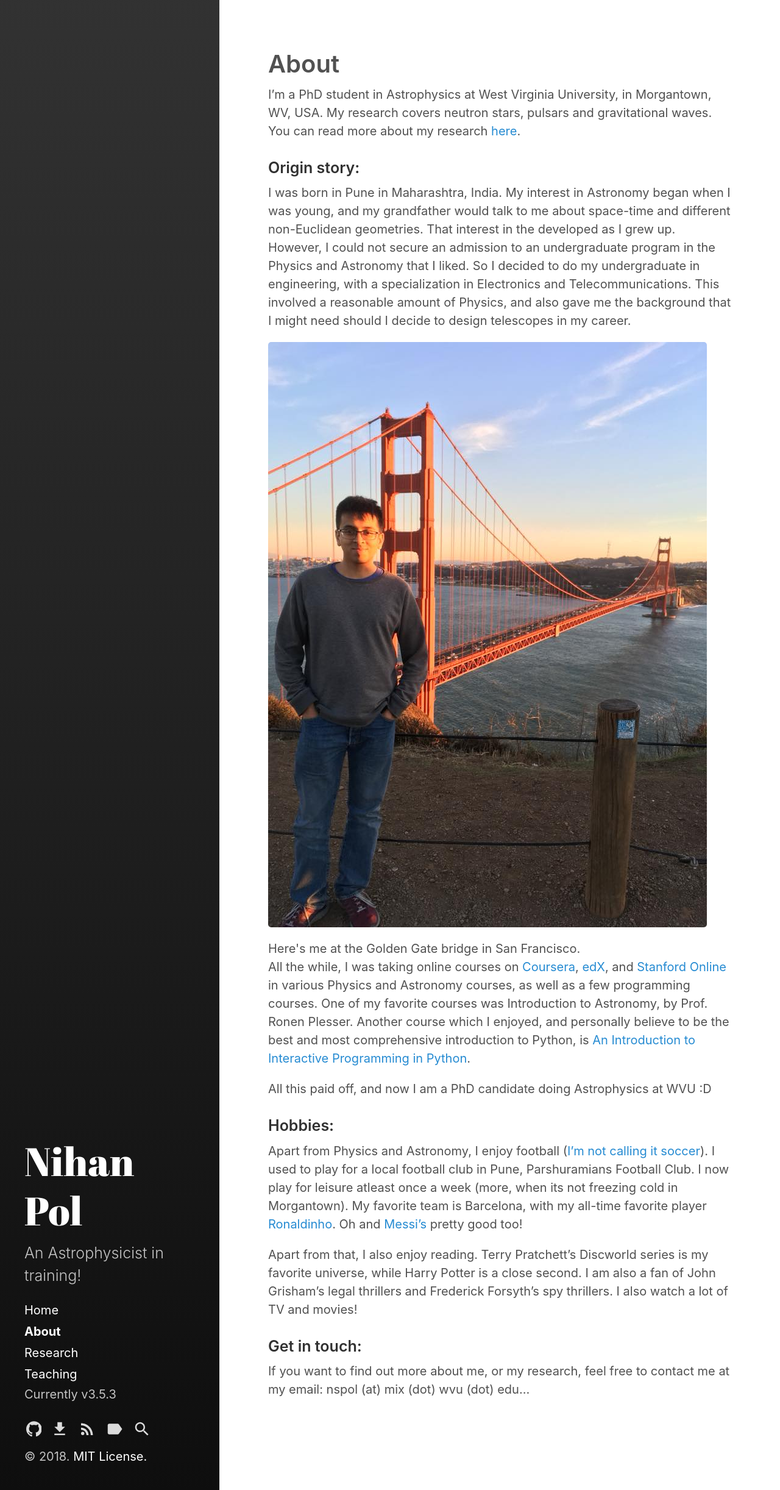
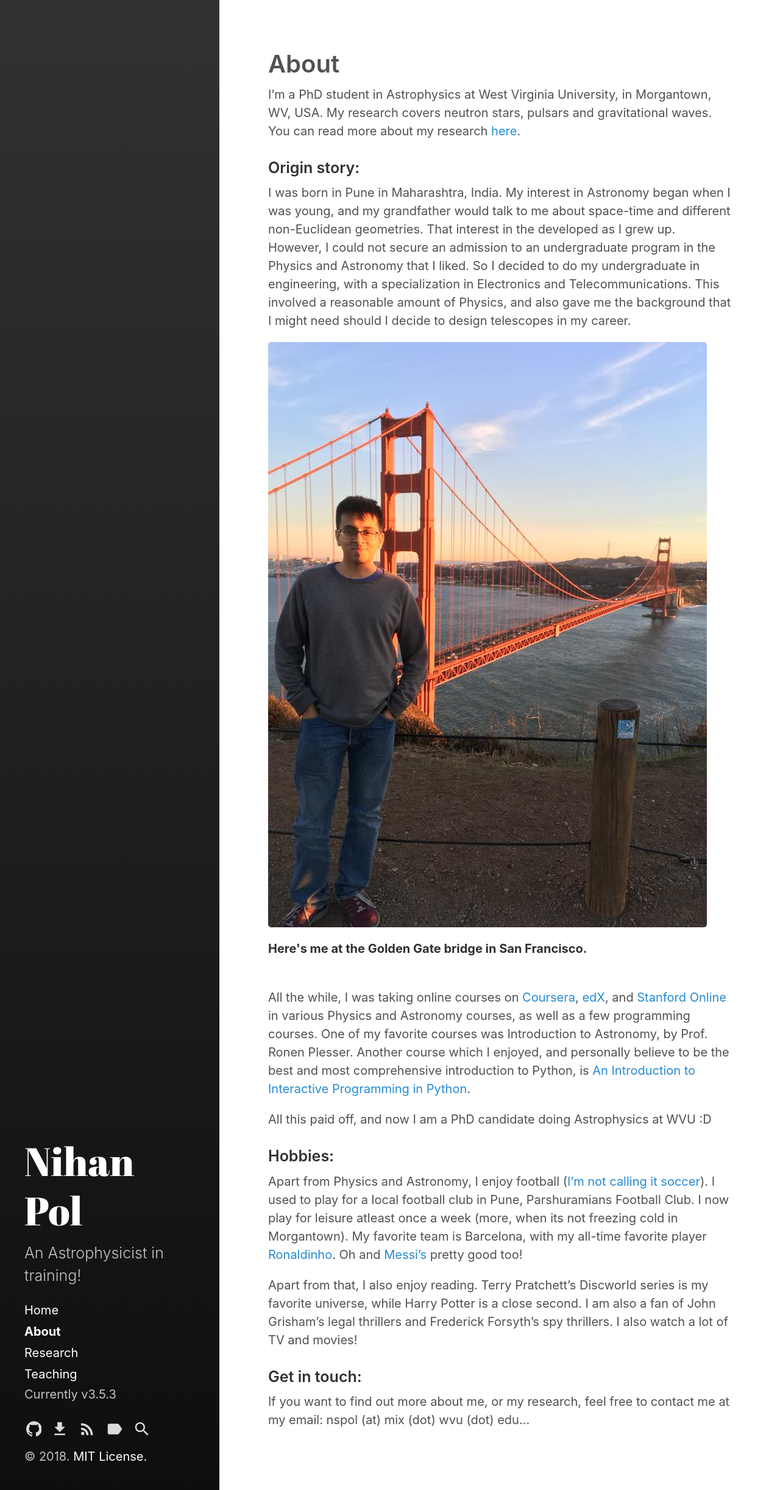
Before and after one commit to NihanPol/nihanpol.github.io, a Jekyll site: the page built from about.md, in a window 1280 px wide. Shown: the whole page at 61% size. Built offline with Jekyll 4.4.1, drawn with Linux system fonts in a browser that asks for light colours.

Commit message:
minor tweaks to profile picture

```diff
--- a/about.md
+++ b/about.md
@@ -12,8 +12,10 @@ I was born in Pune in Maharashtra, India. My interest in Astronomy began when I
 
 <div class="pull-right">
 <img src="/assets/me.jpg" />
-<figcaption>Here's me at the Golden Gate bridge in San Francisco.</figcaption>
+<figcaption><strong>Here's me at the Golden Gate bridge in San Francisco.</strong></figcaption>
 </div>
+
+<br>
 
 All the while, I was taking online courses on [Coursera](https://www.coursera.org/), [edX](https://www.edx.org/), and [Stanford Online](https://lagunita.stanford.edu/courses) in various Physics and Astronomy courses, as well as a few programming courses. One of my favorite courses was Introduction to Astronomy, by Prof. Ronen Plesser. Another course which I enjoyed, and personally believe to be the best and most comprehensive introduction to Python, is [An Introduction to Interactive Programming in Python](https://www.coursera.org/learn/interactive-python-1).
 
```
